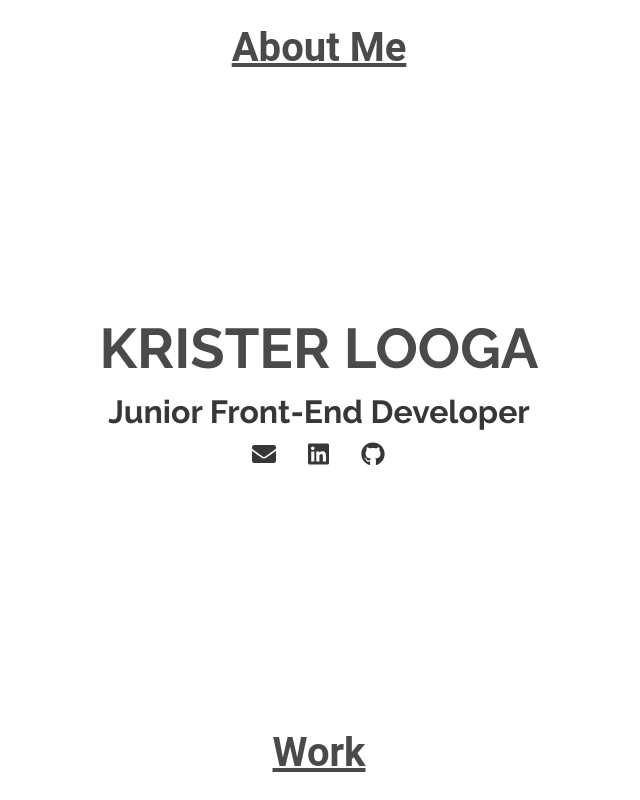
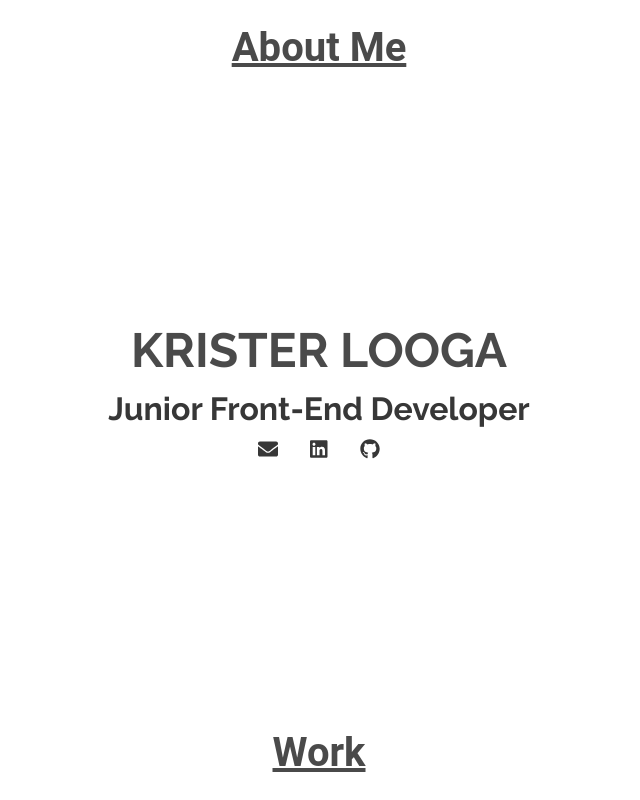
Before and after one commit to KristerL/Portfolio, a React (Create React App) app: page / in a window 1280 px wide. Shown: the whole page, without its empty margins (321-961 px from the left). Built offline with nearby package versions, Linux system fonts and the light colour scheme.

Commit message:
minor style and content changes

```diff
--- a/package.json
+++ b/package.json
@@ -2,7 +2,7 @@
   "name": "react-testing",
   "version": "0.1.0",
   "private": true,
-  "homepage": "https://kristerl.github.io/Portfolio",
+  "homepage": "",
   "dependencies": {
     "@fortawesome/fontawesome-svg-core": "^1.2.21",
     "@fortawesome/free-brands-svg-icons": "^5.10.1",
--- a/public/index.html
+++ b/public/index.html
@@ -1,13 +1,17 @@
 <!doctype html>
-<link href="https://fonts.googleapis.com/css?family=Raleway:700&display=swap" rel="stylesheet">
 <html lang="en" style="height: 100%;">
   <head>
     <meta charset="utf-8">
     <meta name="viewport" content="width=device-width, initial-scale=1">
-    <title>React App</title>
+    <meta content="Welcome! This is Krister Looga's personal portfolio" name="description">
+
+    <title>Krister Looga</title>
   </head>
   <body  style="height: 100%;">
     <div id="root" style="height: 100%;"></div>
 
   </body>
+  <style>
+    @import "https://fonts.googleapis.com/css?family=Raleway:700&display=swap";
+  </style>
 </html>
--- a/src/Components/Content/AboutMe.js
+++ b/src/Components/Content/AboutMe.js
@@ -9,14 +9,13 @@ const AboutMe = () => {
             <ul>
                 <li>Working as a Junior Front-End Developer at Reach-U</li>
                 <li>Studying Computer Science at The University of Tartu</li>
-                <li>Reading books about finance, Stoic philosophy and psychology</li>
+                <li>Reading books about finance, philosophy and psychology</li>
                 <li>Interests: Programming, fitness, personal finance, travel, videography</li>
-                <li>President of the Student Society of Mathematics and Informatics</li>
             </ul>
             <h2>Skills:</h2>
             <ul>
                 <li>Java, Javascript, HTML, CSS</li>
-                <li>React, Typescript, D3, Cesium</li>
+                <li>React, Vue, Typescript, D3, Cesium</li>
                 <li>SQL, Firebase</li>
                 <li>GIT, UNIX, Docker, IntelliJ</li>
             </ul>
--- a/src/Components/Content/Work.js
+++ b/src/Components/Content/Work.js
@@ -8,15 +8,15 @@ const Work = () => {
             <h2>Currently:</h2>
             <ul>
                 <li>Working as Junior Front-End Developer at REACH-U</li>
-                <li>Sideproject: My portfolio</li>
-                <li>Sideproject: Drive Copy</li>
+                <li>Sideprojects: Quote app, Finance tracker</li>
+                <li>Learning: client side security</li>
             </ul>
             <h2>Past projects/hackathons</h2>
             <ul>
                 <li>Garage 48 <a href={"http://garage48.org/blog/winners-of-garage48-spacetech-2019"}>Spacetech
                     hackathon</a> 1st place
                 </li>
-                <li>Find more at my <a href={"https://github.com/KristerL"}>github</a></li>
+                <li>Find my projects and more at my <a href={"https://github.com/KristerL"}>github</a></li>
             </ul>
         </div>
     );
--- a/src/Containers/ContentDisplay/ContentDisplay.js
+++ b/src/Containers/ContentDisplay/ContentDisplay.js
@@ -23,9 +23,12 @@ const ContentDisplay = (props) => {
                 <h1>KRISTER LOOGA</h1>
                 <h3>Junior Front-End Developer</h3>
                 <div className={"test"}>
-                    <a href={"mailto:looga.krister@gmail.com"}> <FontAwesomeIcon icon={faEnvelope}/></a>
-                    <a href={"https://www.linkedin.com/in/kristerlooga/"}><FontAwesomeIcon icon={faLinkedin}/></a>
-                    <a href={"https://github.com/KristerL"}><FontAwesomeIcon icon={faGithub}/></a>
+                    <a href={"mailto:looga.krister@gmail.com"} aria-label={"Email address"} target={"_blank"}
+                       rel={"noopener"}> <FontAwesomeIcon icon={faEnvelope}/></a>
+                    <a href={"https://www.linkedin.com/in/kristerlooga/"} aria-label={"Linkedin address"}
+                       target={"_blank"} rel={"noopener"}><FontAwesomeIcon icon={faLinkedin}/></a>
+                    <a href={"https://github.com/KristerL"} aria-label={"Github address"} target={"_blank"}
+                       rel={"noopener"}><FontAwesomeIcon icon={faGithub}/></a>
 
                 </div>
             </div>;
--- a/src/Containers/ContentDisplay/ContentDisplay.module.css
+++ b/src/Containers/ContentDisplay/ContentDisplay.module.css
@@ -29,7 +29,7 @@
 
 @media (min-width: 700px) {
     .ContentDisplay h1 {
-        font-size: 4rem;
+        font-size: 3.5rem;
     }
 
     .ContentDisplay h3 {
@@ -39,19 +39,19 @@
 
 @media (min-width: 850px) {
     .ContentDisplay {
-        font-size: 1.5rem;
+        font-size: 1.25rem;
         align-items: center;
         padding-left: 0;
     }
 
     .ContentDisplay h1 {
-        font-size: 3.5rem;
+        font-size: 3rem;
     }
 }
 
 @media (min-width: 1400px) {
     .ContentDisplay {
-        font-size: 1.5rem;
+        font-size: 1.25rem;
 
     }
 }
```
Also changed, not shown: src/index.css (line endings or trailing spaces).
